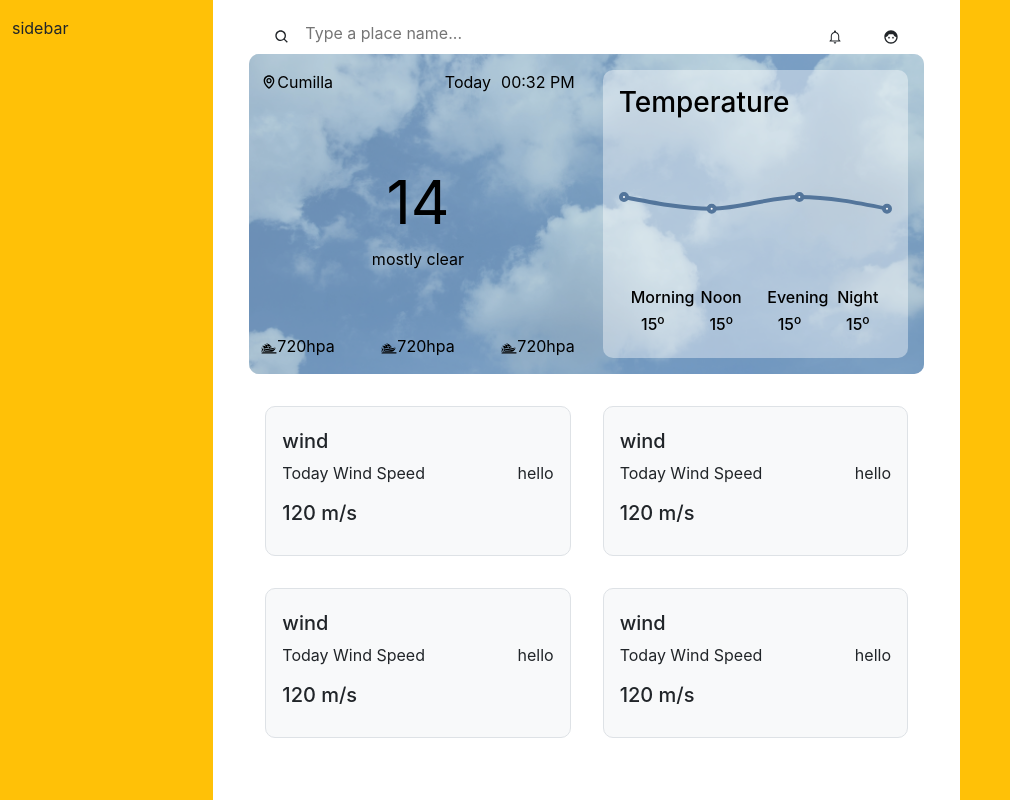
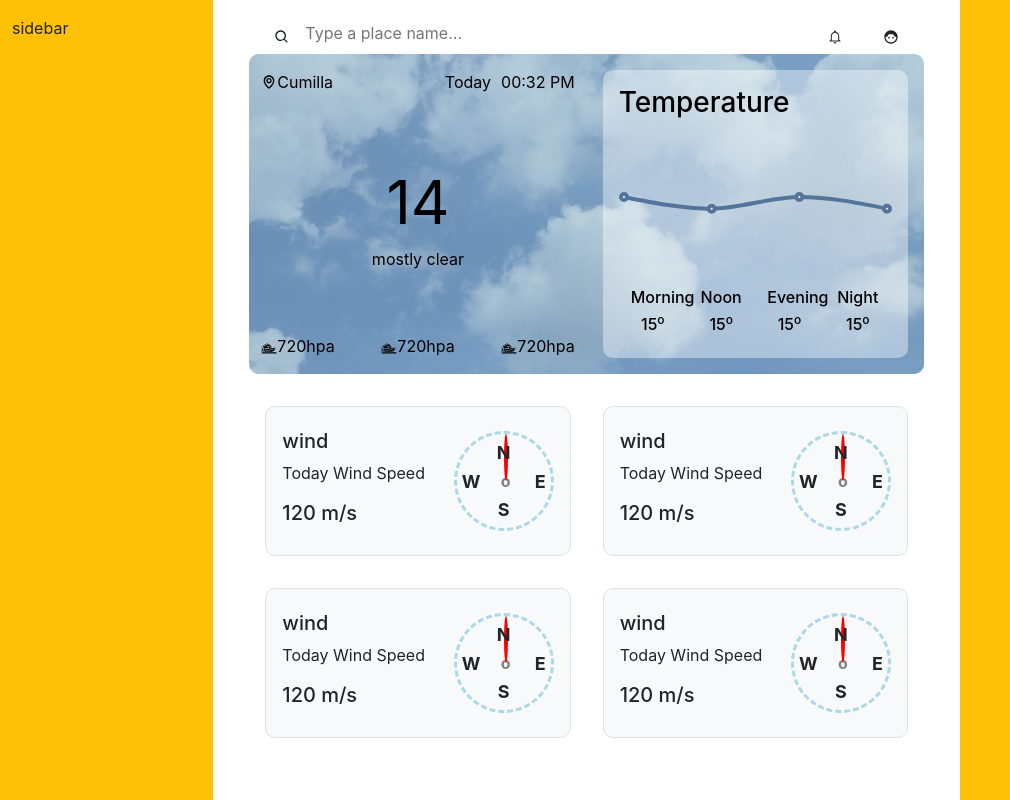
Before and after one commit to tanvir5230/weather-app-frontend, a React (Create React App) app: page / in a window 1280 px wide. Shown: the whole page, without its empty margins (0-1010 px from the left). Built offline with nearby package versions, Linux system fonts and the light colour scheme.

Commit message:
visualization for wind velocity is done

```diff
--- a/package.json
+++ b/package.json
@@ -7,6 +7,7 @@
     "@testing-library/react": "^13.4.0",
     "@testing-library/user-event": "^13.5.0",
     "bootstrap": "^5.3.0",
+    "chart.js": "^4.3.0",
     "react": "^18.2.0",
     "react-dom": "^18.2.0",
     "react-icons": "^4.9.0",
--- a/src/App.js
+++ b/src/App.js
@@ -1,3 +1,4 @@
+import React from "react";
 import "./App.css";
 import { HomePage } from "./pages/HomePage";
 
--- a/src/pages/HomePage/WeatherDetails/WeatherVisuals.js
+++ b/src/pages/HomePage/WeatherDetails/WeatherVisuals.js
@@ -1,33 +1,52 @@
 import React from "react";
-import { RadialBarChart, RadialBar, ResponsiveContainer } from "recharts";
+import "./style.css";
+const WindVisual = ({ direction }) => {
+  const getRotation = () => {
+    switch (direction) {
+      case "north":
+        return "rotate(0deg)";
+      case "north-east":
+        return "rotate(45deg)";
+      case "east":
+        return "rotate(90deg)";
+      case "south-east":
+        return "rotate(135deg)";
+      case "south":
+        return "rotate(180deg)";
+      case "south-west":
+        return "rotate(225deg)";
+      case "west":
+        return "rotate(270deg)";
+      case "north-west":
+        return "rotate(315deg)";
+      default:
+        return "rotate(0deg)";
+    }
+  };
 
-const WindVisual = (value) => {
-  const data = [
-    {
-      uv: value,
-      pv: 2400,
-      fill: "#8884d8",
-    },
-  ];
   return (
-    <ResponsiveContainer width="100%" height="100%">
-      <RadialBarChart
-        cx={"50%"}
-        cy={"50%"}
-        innerRadius={"10%"}
-        outerRadius={"80%"}
-        barSize={10}
-        data={data}
+    <div className="compass">
+      <p
+        className="p-0 m-0"
+        style={{
+          position: "absolute",
+          top: "35px",
+          left: "44px",
+          fontWeight: "bold",
+          color: "gray",
+        }}
       >
-        <RadialBar
-          dataKey={"uv"}
-          label={{ position: "inside", fill: "#ffe" }}
-          background
-          clockWise
-          minAngle={15}
-        />
-      </RadialBarChart>
-    </ResponsiveContainer>
+        o
+      </p>
+      <div
+        className="compass-needle"
+        style={{ transform: getRotation() }}
+      ></div>
+      <div className="compass-letter compass-north">N</div>
+      <div className="compass-letter compass-east">E</div>
+      <div className="compass-letter compass-south">S</div>
+      <div className="compass-letter compass-west">W</div>
+    </div>
   );
 };
 
--- a/src/pages/HomePage/WeatherDetails/index.js
+++ b/src/pages/HomePage/WeatherDetails/index.js
@@ -5,11 +5,22 @@ import { WindVisual } from "./WeatherVisuals";
 export const WeatherDetails = () => {
   return (
     <div className="row py-3" style={{ minHeight: "40vh" }}>
-      {renderEveryDetails()}
-      {renderEveryDetails()}
-      {renderEveryDetails()}
-      {renderEveryDetails()}
-      <WindVisual />
+      {renderEveryDetails("wind", "Today Wind Speed", "120 m/s", {
+        component: WindVisual,
+        attributes: { direction: "north" },
+      })}
+      {renderEveryDetails("wind", "Today Wind Speed", "120 m/s", {
+        component: WindVisual,
+        attributes: { direction: "north" },
+      })}
+      {renderEveryDetails("wind", "Today Wind Speed", "120 m/s", {
+        component: WindVisual,
+        attributes: { direction: "north" },
+      })}
+      {renderEveryDetails("wind", "Today Wind Speed", "120 m/s", {
+        component: WindVisual,
+        attributes: { direction: "north" },
+      })}
     </div>
   );
 };
--- a/src/pages/HomePage/WeatherDetails/renderEveryDetails.js
+++ b/src/pages/HomePage/WeatherDetails/renderEveryDetails.js
@@ -3,10 +3,11 @@ import React from "react";
 export const renderEveryDetails = (
   parameter = "wind",
   heading = "Today Wind Speed",
-  unit = "120 m/s"
+  unit = "120 m/s",
+  { component: Component, attributes }
 ) => {
   return (
-    <div className="col-6 p-0 m-0">
+    <div className="col-12 col-md-6 p-0 m-0">
       <div
         className="d-flex justify-content-between align-items-center bg-light border px-3 m-3"
         style={{ height: "150px", borderRadius: "10px" }}
@@ -16,8 +17,8 @@ export const renderEveryDetails = (
           <p>{heading}</p>
           <h5>{unit}</h5>
         </div>
-        <div>
-          <p>hello</p>
+        <div style={{ width: "100px", height: "100px" }}>
+          <Component {...attributes} />
         </div>
       </div>
     </div>
--- /dev/null
+++ b/src/pages/HomePage/WeatherDetails/style.css
@@ -0,0 +1,44 @@
+/* Compass for wind*/
+.compass {
+    position: relative;
+    width: 100px;
+    height: 100px;
+    border-radius: 50%;
+    border: 3px dashed lightblue;
+    display: flex;
+    justify-content: center;
+    align-items: center;
+}
+
+.compass-needle {
+    position: absolute;
+    top: 0;
+    left: 50%;
+    width: 4px;
+    height: 50%;
+    background-color: red;
+    transform-origin: bottom center;
+    border-radius: 50%;
+}
+
+.compass-letter {
+    position: absolute;
+    font-size: 18px;
+    font-weight: bold;
+}
+
+.compass-north {
+    top: 5px;
+}
+
+.compass-east {
+    right: 5px;
+}
+
+.compass-south {
+    bottom: 5px;
+}
+
+.compass-west {
+    left: 5px;
+}
```
Also changed, not shown: src/App.css (line endings or trailing spaces), 1 other file (tests, documents, lock files or other folders).
